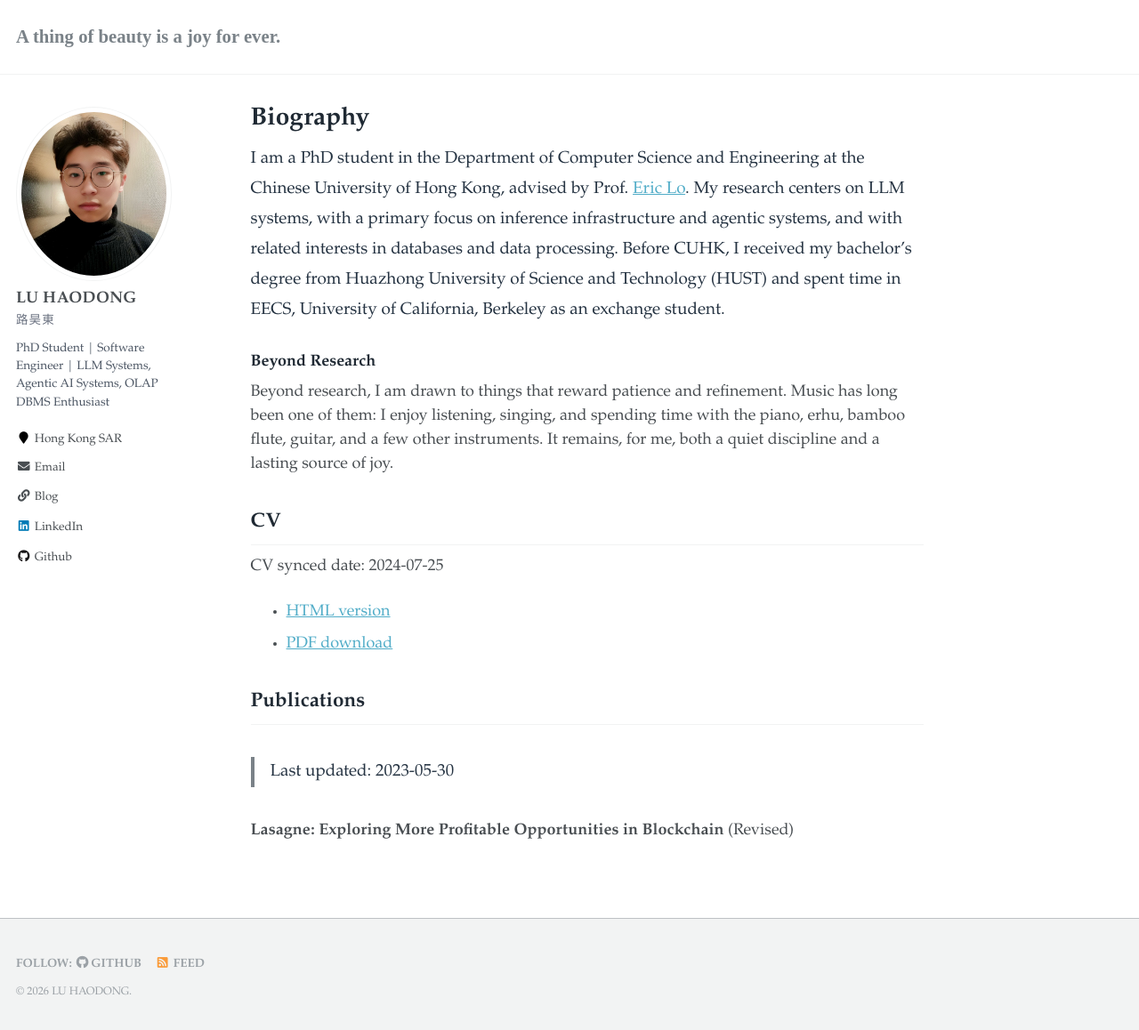
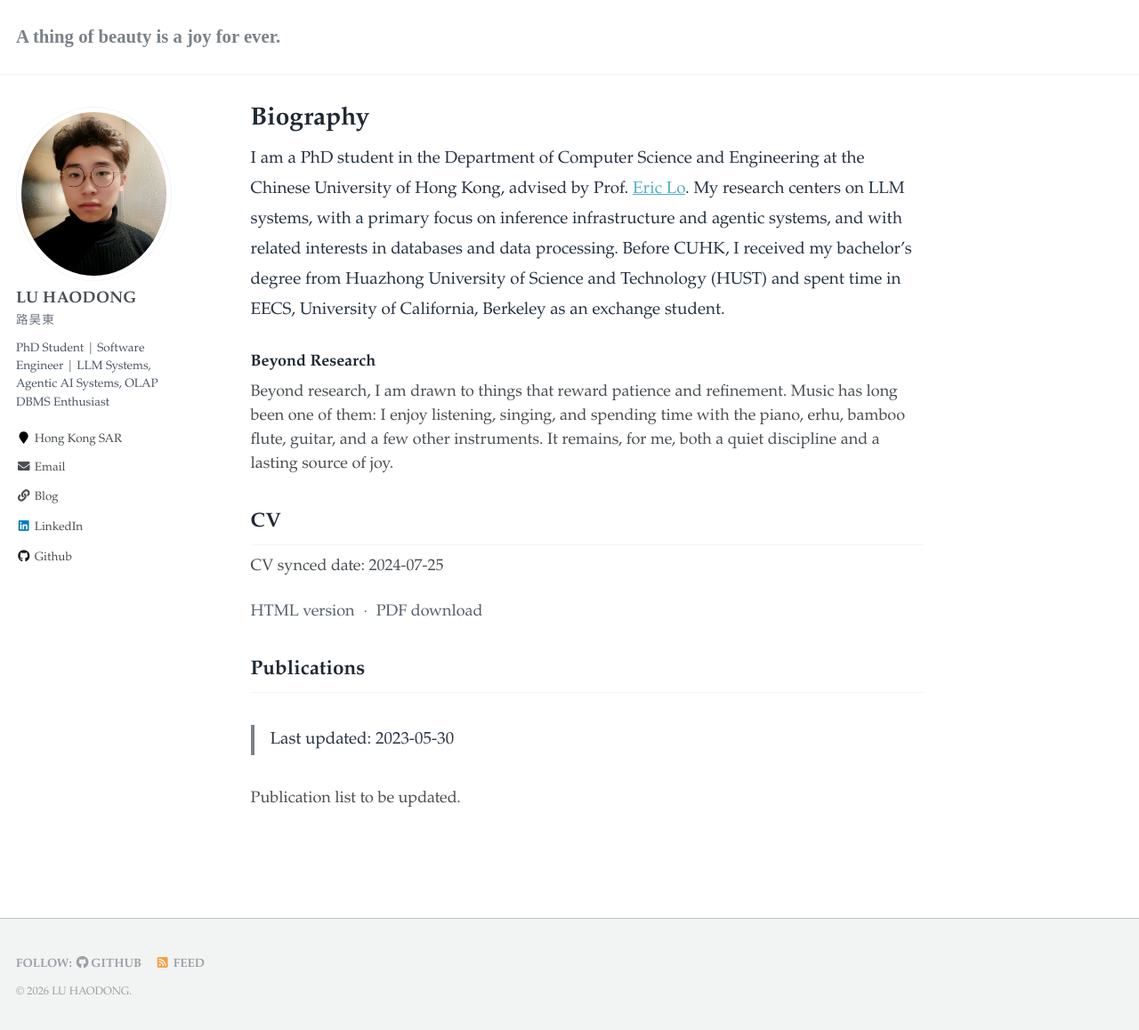
Before and after one commit to SleepyLGod/SleepyLGod.github.io, a Jekyll site: the page built from _pages/about.md, in a window 1280 px wide and 1161 px high. Shown: the top 1158 px of the window at 89% size. Built offline with Jekyll 4.4.1, drawn with Linux system fonts in a browser that asks for light colours; some web fonts are replaced.

Commit message:
[style] refine homepage cv and publications presentation
Replace the homepage CV list with inline links, hide the temporary publication entry behind a cleaner placeholder, and tighten the local homepage styling to match the updated presentation.

```diff
--- a/_pages/about.md
+++ b/_pages/about.md
@@ -20,13 +20,18 @@ Beyond research, I am drawn to things that reward patience and refinement. Music
 
 CV synced date: 2024-07-25
 
-- [HTML version]({{ "/cv-html/" | relative_url }})
-- [PDF download]({{ "/res/cv-pdf.pdf" | relative_url }})
+<p class="home-page__links">
+  <a href="{{ "/cv-html/" | relative_url }}">HTML version</a>
+  <span aria-hidden="true">·</span>
+  <a href="{{ "/res/cv-pdf.pdf" | relative_url }}">PDF download</a>
+</p>
 
 ## Publications
 
 > Last updated: 2023-05-30
 
-**Lasagne: Exploring More Profitable Opportunities in Blockchain** (Revised)
+<!-- **Lasagne: Exploring More Profitable Opportunities in Blockchain** (Revised) -->
+
+Publication list to be updated.
 
 </div>
--- a/_sass/_home.scss
+++ b/_sass/_home.scss
@@ -29,6 +29,25 @@
 
 .page__content ul {
   margin-bottom: 1.1em;
+}
+
+.home-page__links {
+  display: flex;
+  align-items: center;
+  gap: 0.55rem;
+  margin: 0.35rem 0 1.15rem;
+  color: #6b7280;
+  font-size: 0.98rem;
+}
+
+.home-page__links a {
+  color: #52606d;
+  text-decoration: none;
+}
+
+.home-page__links a:hover {
+  color: #253342;
+  text-decoration: underline;
 }
 
 .home-page em,
```
